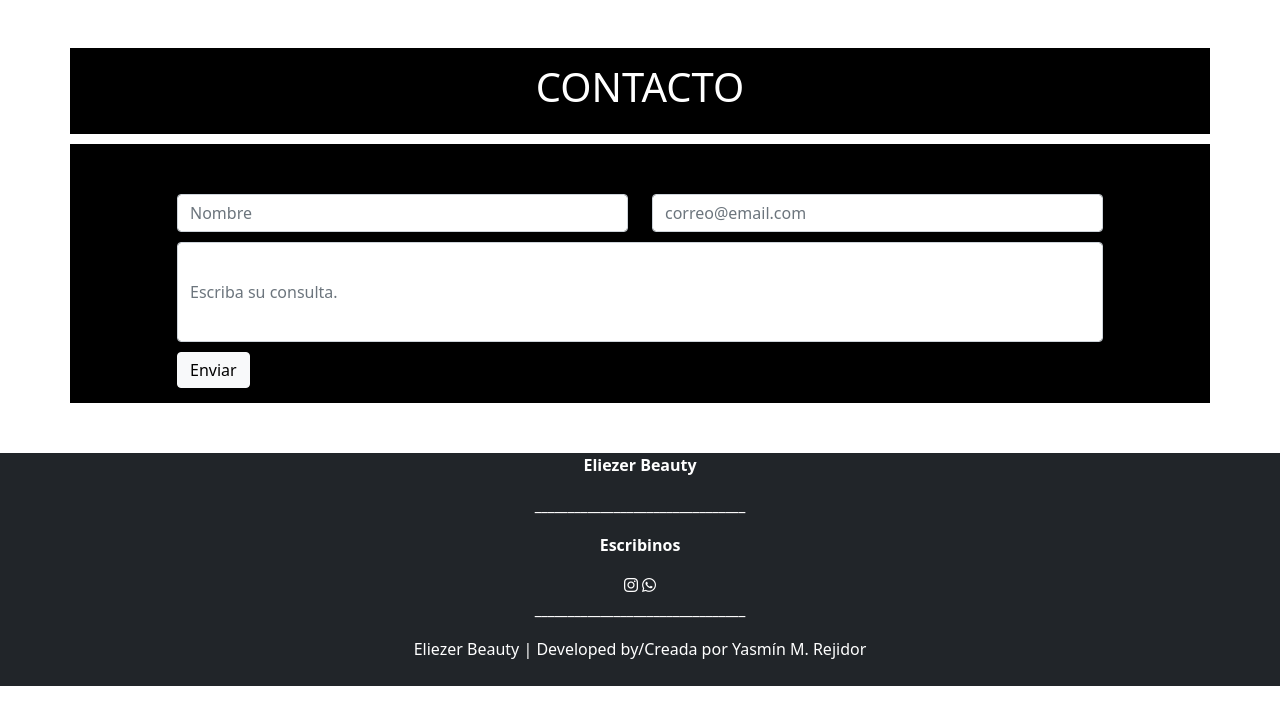
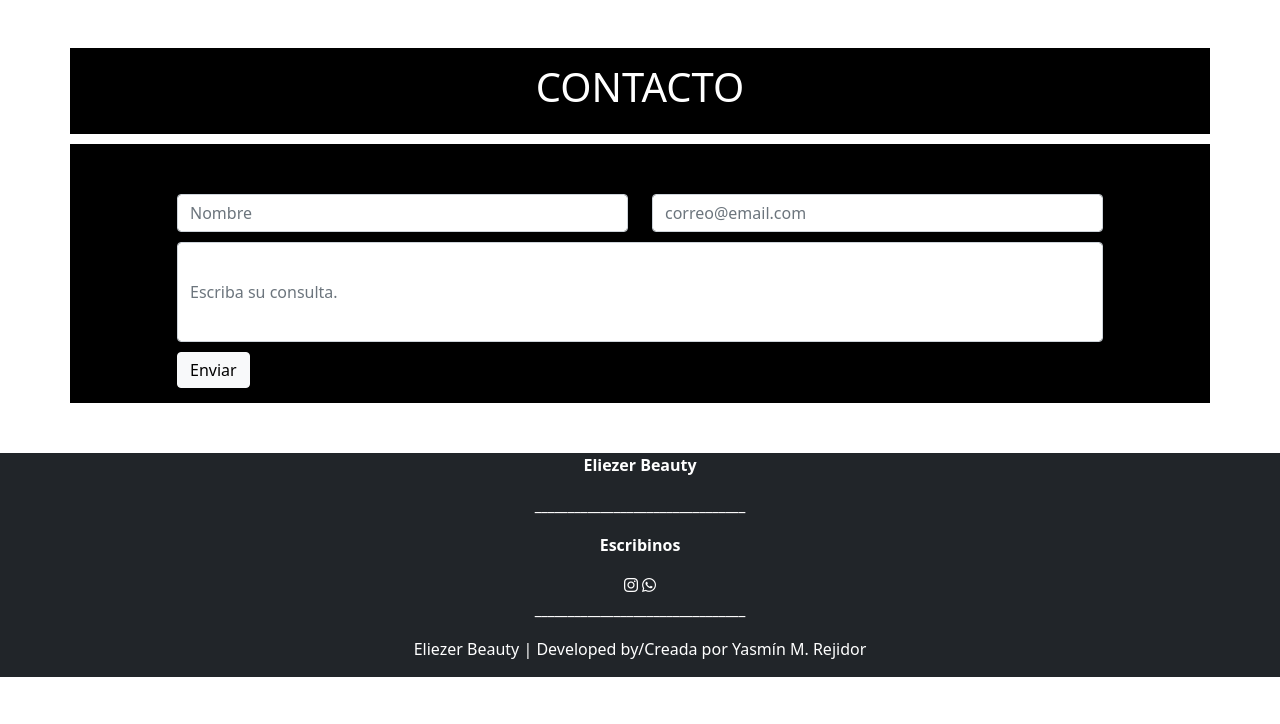
Before and after one commit to yasminrejidor/IdeaRejidor, a website: page paginas/contacto.html in a window 1280 px wide. Shown: the part 602-1326 px from the top of the page. After the commit the page ends 1279 px from the top, so only its background shows below. Drawn offline with nearby package versions, Linux system fonts and the light colour scheme.

Commit message:
Se corrige footer en contacto.

```diff
--- a/paginas/contacto.html
+++ b/paginas/contacto.html
@@ -111,7 +111,7 @@
           </p>
 
       </section>
-      <hr class="mt-2 mb-5">
+
   </footer>
    <!-- Bootstrap JS -->
    <script src="https://cdn.jsdelivr.net/npm/@popperjs/core@2.10.2/dist/umd/popper.min.js" integrity="sha384-7+zCNj/IqJ95wo16oMtfsKbZ9ccEh31eOz1HGyDuCQ6wgnyJNSYdrPa03rtR1zdB" crossorigin="anonymous"></script>
```
